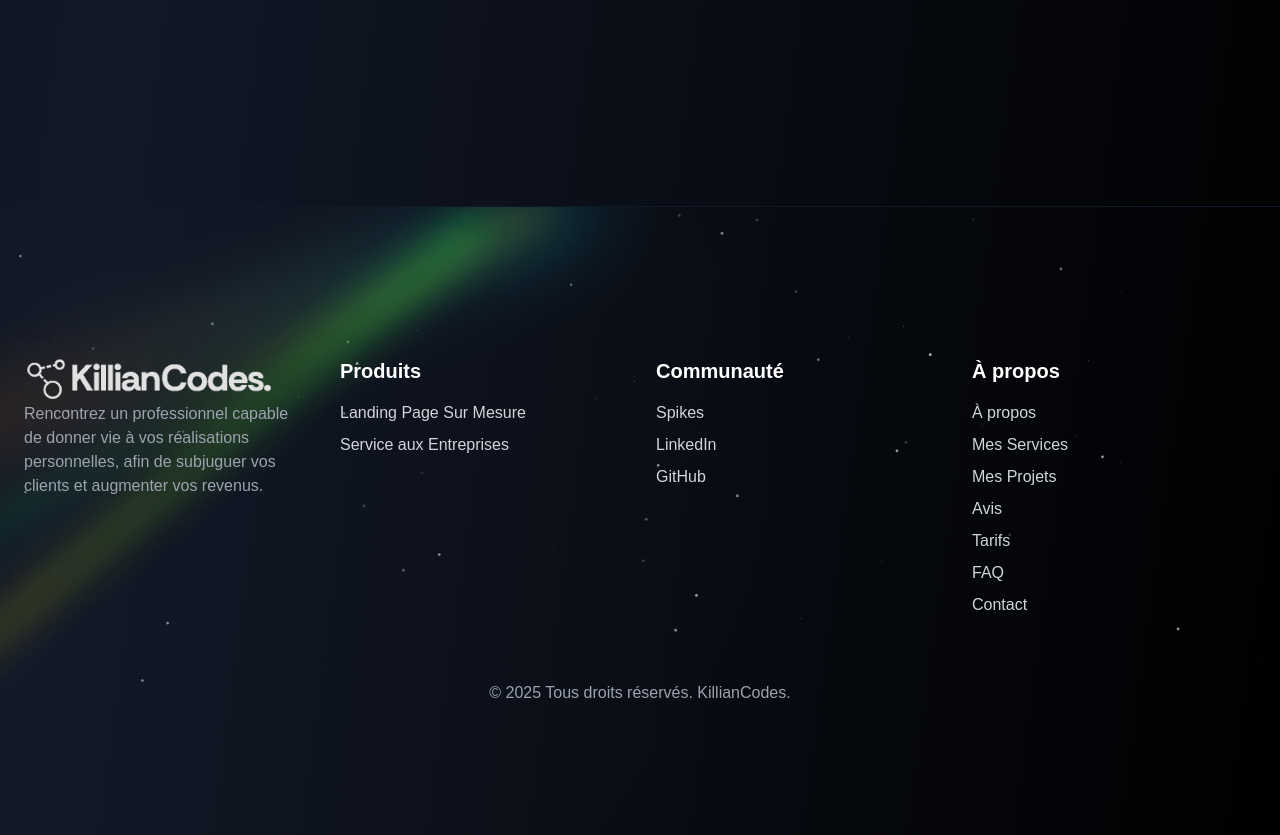
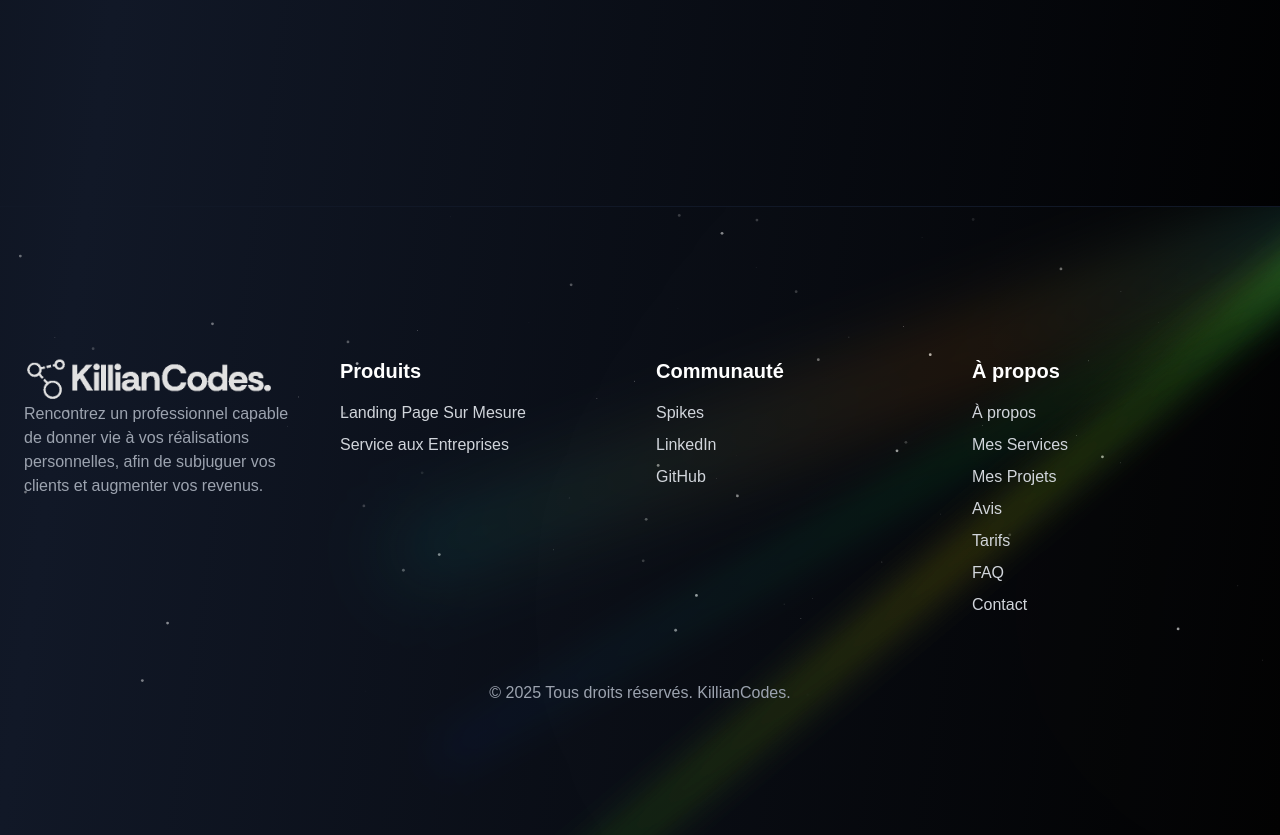
Before and after one commit to 69killian/portfolio-killian-codes-v2, a Next.js app: page / in a window 1280 px wide. Shown: the part 8480-9315 px from the top of the page. Built offline with nearby package versions, Linux system fonts and the light colour scheme; a web font is replaced by a local one.

Commit message:
changed lightrays position

```diff
--- a/src/app/components/Footer.tsx
+++ b/src/app/components/Footer.tsx
@@ -22,7 +22,8 @@ const Footer = () => {
 
 
       <div
-    className="absolute overflow-hidden top-[-400px] right-[200] transform -translate-x-1/2 rotate-[70deg] w-[30px] h-[1200px] rounded-full"
+    className="absolute overflow-hidden top-[-450px] right-1/4 transform translate-x-1/2
+ transform -translate-x-1/2 rotate-[70deg] w-[30px] h-[1200px] rounded-full"
     style={{
         zIndex: 0,
         filter: "blur(40px)",
@@ -31,7 +32,7 @@ const Footer = () => {
     }}
 ></div>
 <div
-    className="absolute overflow-hidden top-[-200px] right-[200] transform -translate-x-1/2 rotate-[50deg] w-[10px] h-[1200px] rounded-full"
+    className="absolute overflow-hidden top-[-250px] right-1/4 transform translate-x-1/2 rotate-[50deg] w-[10px] h-[1200px] rounded-full"
     style={{
         zIndex: 0,
         filter: "blur(20px)",
@@ -40,7 +41,7 @@ const Footer = () => {
     }}
 ></div>
 <div
-    className="absolute overflow-hidden top-[-200px] right-[200] transform -translate-x-1/2 rotate-[50deg] w-[10px] h-[1200px] rounded-full"
+    className="absolute overflow-hidden top-[-250px] right-1/4 transform translate-x-1/2 rotate-[50deg] w-[10px] h-[1200px] rounded-full"
     style={{
         zIndex: 0,
         filter: "blur(20px)",
@@ -49,7 +50,7 @@ const Footer = () => {
     }}
 ></div>
 <div
-    className="absolute overflow-hidden top-[-300px] right-[200] transform -translate-x-1/2 rotate-[60deg] w-[10px] h-[1200px] rounded-full"
+    className="absolute overflow-hidden top-[-350px] right-1/4 transform translate-x-1/2 rotate-[60deg] w-[10px] h-[1200px] rounded-full"
     style={{
         zIndex: 0,
         filter: "blur(20px)",
@@ -58,7 +59,7 @@ const Footer = () => {
     }}
 ></div>
 <div
-                    className=" absolute overflow-hidden top-[00px] right-[-600] top-[-150] transform -translate-x-1/2 w-[500px] h-[500px] bg-white/50 opacity-20 rounded-full"
+                    className=" absolute overflow-hidden  top-[-300] right-[0%] transform translate-x-1/2 w-[500px] h-[500px] bg-white/50 opacity-20 rounded-full"
                     style={{
                         zIndex: 0,
                         filter: "blur(500px)",
```
